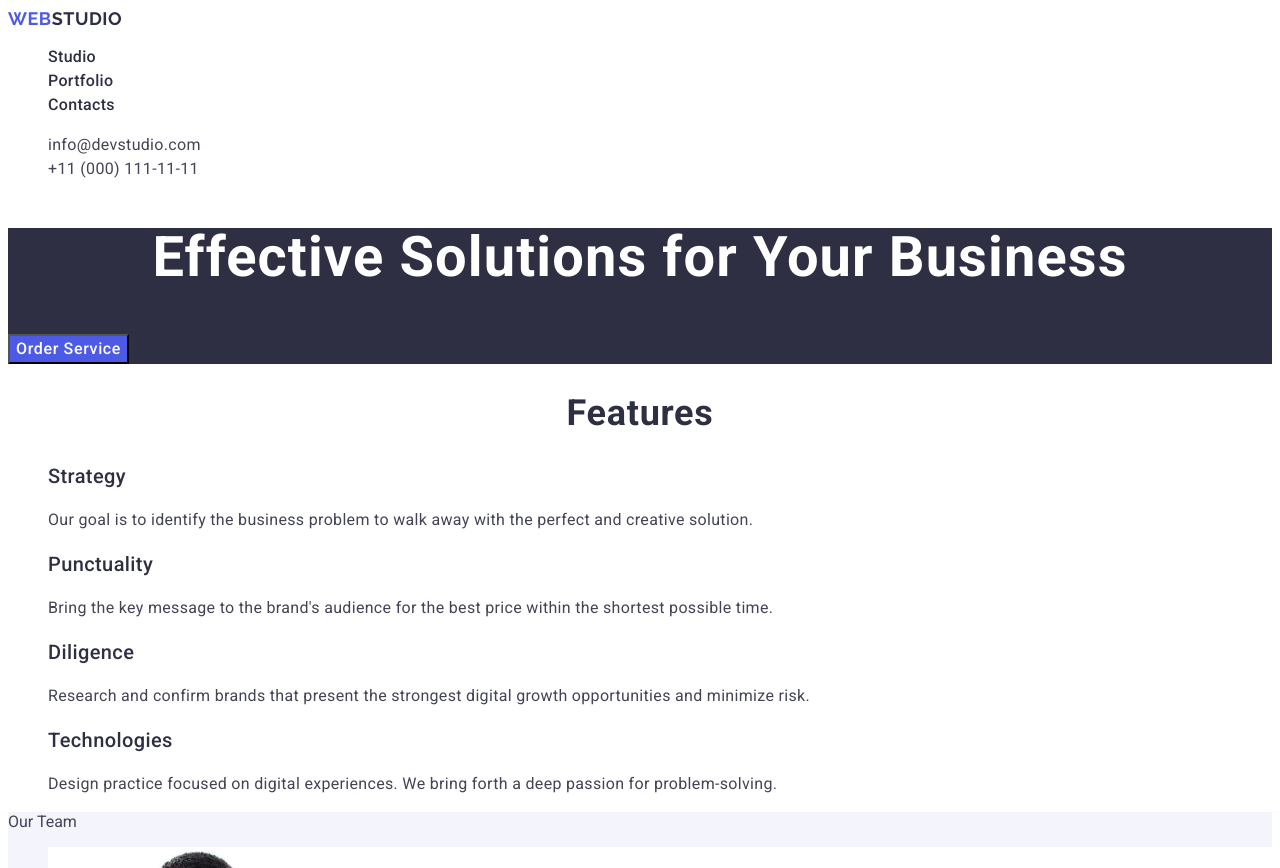
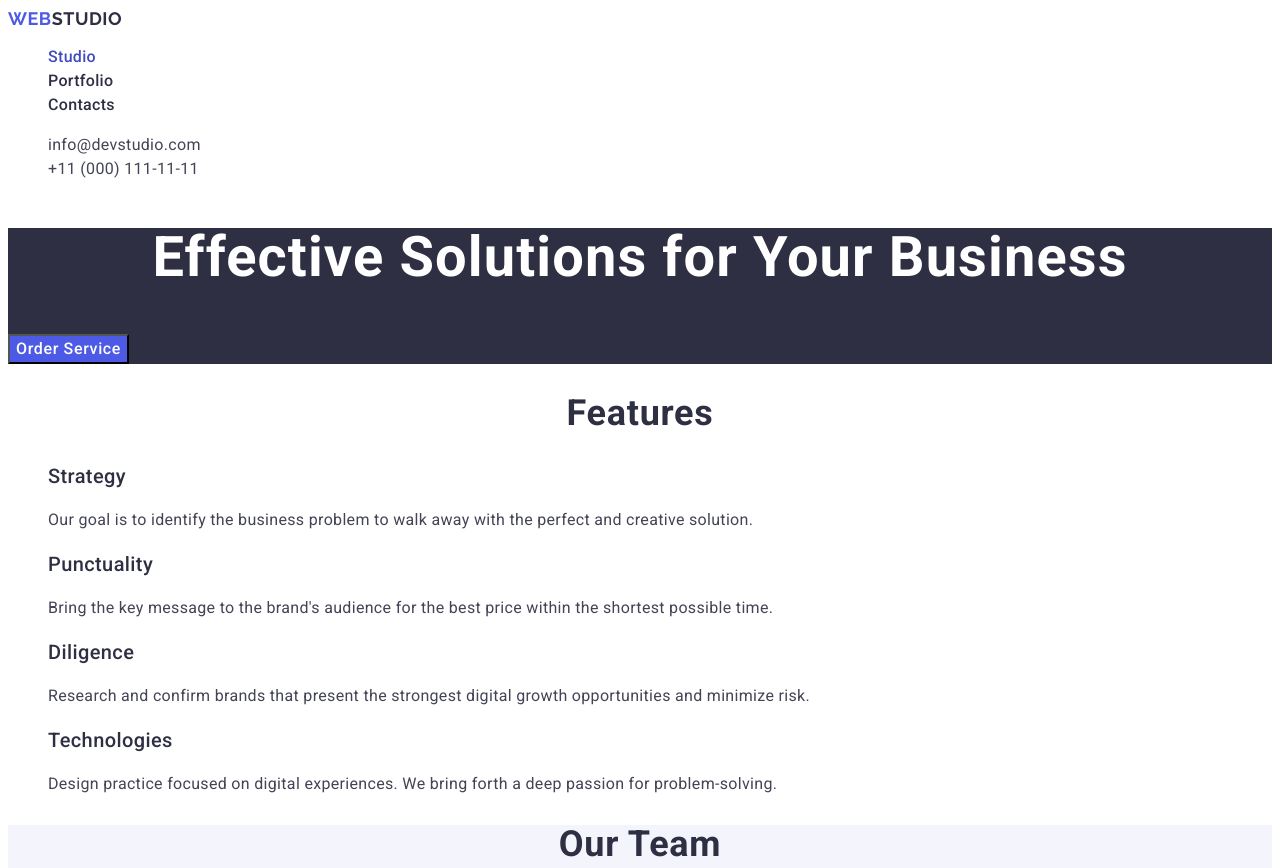
Before and after one commit to Oksana-Ilnytska/goit-markup-hw-02, a plain HTML site: page index.html in a window 1280 px wide. Shown: the top 868 px of the page. Drawn offline with Linux system fonts and the light colour scheme.

Commit message:
add changes index.html file

```diff
--- a/css/styles.css
+++ b/css/styles.css
@@ -8,13 +8,7 @@ a {text-decoration: none;}
 
 ul {list-style-type: none;}
 
-.menu-item {
-color: #2e2f42;
-}
-
-.menu-item:hover, .menu-item:focus {
-    color: #404bbf;
-}
+/*------Header--------*/
 
 .menu-link {
 font-weight: 500;
@@ -22,6 +16,10 @@ font-size: 16px;
 line-height: 1.5;
 letter-spacing: 0.02em;
 color: #2e2f42;
+}
+
+.menu-link-change:hover, .menu-link-change {
+    color: #404bbf;
 }
 
 .logo {
--- a/index.html
+++ b/index.html
@@ -19,8 +19,8 @@
 <!--Menu-->
     <ul>
 <!--Menu element 1 Studio-->
-        <li class="menu-item">
-         <a class="menu-link" href="./index.html">Studio</a>
+        <li>
+         <a class="menu-link menu-link-change" href="./index.html">Studio</a>
         </li>
 <!--Menu element 2 Portfolio-->
         <li>
@@ -89,7 +89,7 @@
 
 <!--Section 3 Our Team-->
 <section class="section-team">
-    <h2class="title">Our Team</h2>
+    <h2 class="title">Our Team</h2>
 
     <ul>
 <!--team member 1-->
```
